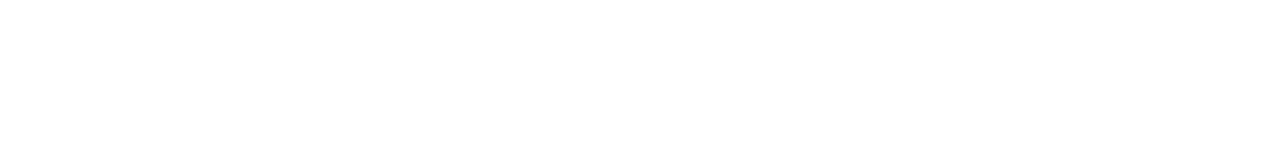
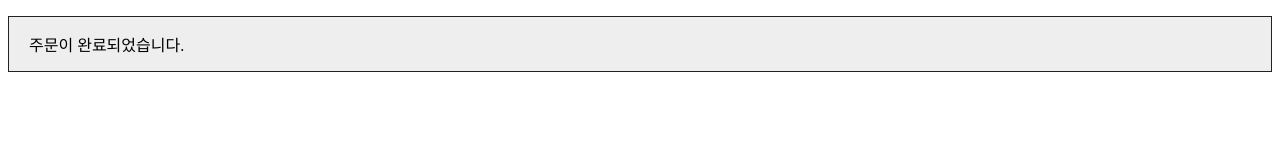
Before and after one commit to kiku99/javascript, a plain HTML site: page 08/domNode.html in a window 1280 px wide. Drawn offline with Linux system fonts and the light colour scheme.

Commit message:
DomNode_AddNode

```diff
--- a/08/domNode.html
+++ b/08/domNode.html
@@ -16,5 +16,7 @@
 		}
 	</style>
 </head>
-<body></body>
+<body>
+	<p class="accent">주문이 완료되었습니다.</p>
+</body>
 </html>
```
